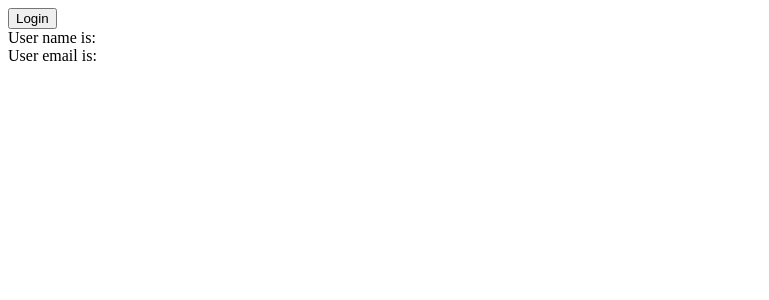
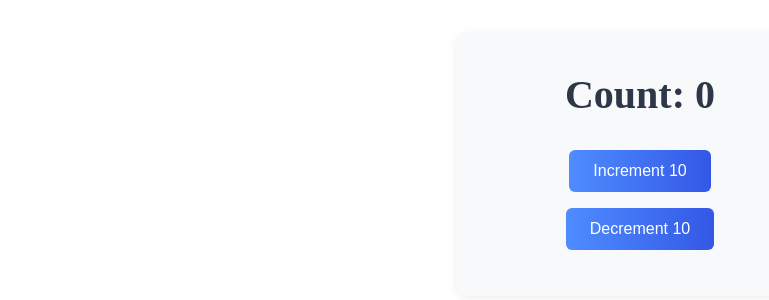
Before and after one commit to sadanmian/react-ts, a React (Vite) app: page / in a window 1280 px wide. Shown: the top 300 px of the page, without its empty margins (0-769 px from the left). Built offline with nearby package versions, Linux system fonts and the light colour scheme.

Commit message:
12 - useReducer Hook

```diff
--- a/src/App.tsx
+++ b/src/App.tsx
@@ -1,11 +1,9 @@
-import Container from "./components/Container";
-import LoggedIn from "./components/state/LoggedIn";
-import User from "./components/state/User";
+import { Counter } from "./components/state/Counter";
 
 function App() {
   return (
     <div>
-      <User />
+      <Counter />
     </div>
   );
 }
--- /dev/null
+++ b/src/components/state/Counter.module.css
@@ -0,0 +1,38 @@
+.container {
+  display: flex;
+  flex-direction: column;
+  align-items: center;
+  justify-content: center;
+  min-height: 200px;
+  background: #f7f9fa;
+  border-radius: 12px;
+  box-shadow: 0 2px 8px rgba(0, 0, 0, 0.07);
+  padding: 2rem 1.5rem;
+  max-width: 320px;
+  margin: 2rem auto;
+}
+
+.count {
+  font-size: 2.5rem;
+  font-weight: bold;
+  color: #2d3748;
+  margin-bottom: 1.5rem;
+}
+
+.button {
+  background: linear-gradient(90deg, #4f8cff 0%, #3358e6 100%);
+  color: #fff;
+  border: none;
+  border-radius: 6px;
+  padding: 0.75rem 1.5rem;
+  margin: 0.5rem;
+  font-size: 1rem;
+  font-weight: 500;
+  cursor: pointer;
+  transition: background 0.2s, transform 0.2s;
+}
+
+.button:hover {
+  background: linear-gradient(90deg, #3358e6 0%, #4f8cff 100%);
+  transform: translateY(-2px) scale(1.04);
+}
--- /dev/null
+++ b/src/components/state/Counter.tsx
@@ -0,0 +1,47 @@
+import { useReducer } from "react";
+import styles from "./Counter.module.css";
+
+type CounterState = {
+  count: number;
+};
+
+type CounterAction = {
+  type: string;
+  payload: number;
+};
+
+const initialState = { count: 0 };
+
+function reducer(state: CounterState, action: CounterAction) {
+  switch (action.type) {
+    case "increment":
+      return { count: state.count + action.payload };
+    case "decrement":
+      return { count: state.count - action.payload };
+    default:
+      return state;
+  }
+}
+
+export const Counter = () => {
+  const [state, dispatch] = useReducer(reducer, initialState);
+  return (
+    <div className={styles.container}>
+      <div className={styles.count}>Count: {state.count}</div>
+      <button
+        className={styles.button}
+        onClick={() => dispatch({ type: "increment", payload: 10 })}
+      >
+        Increment 10
+      </button>
+      <button
+        className={styles.button}
+        onClick={() => dispatch({ type: "decrement", payload: 10 })}
+      >
+        Decrement 10
+      </button>
+    </div>
+  );
+};
+
+export default Counter;
```
